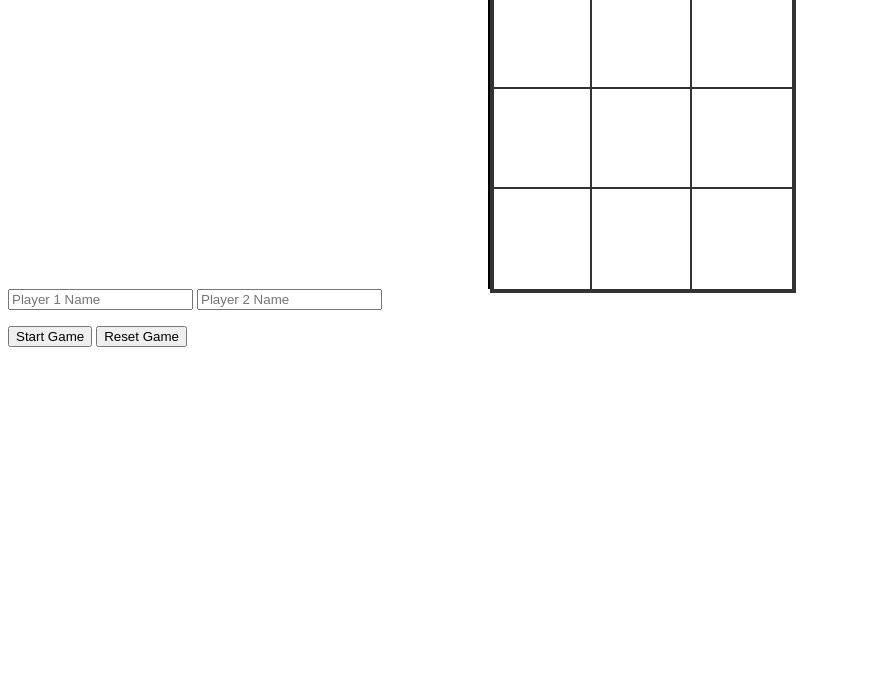
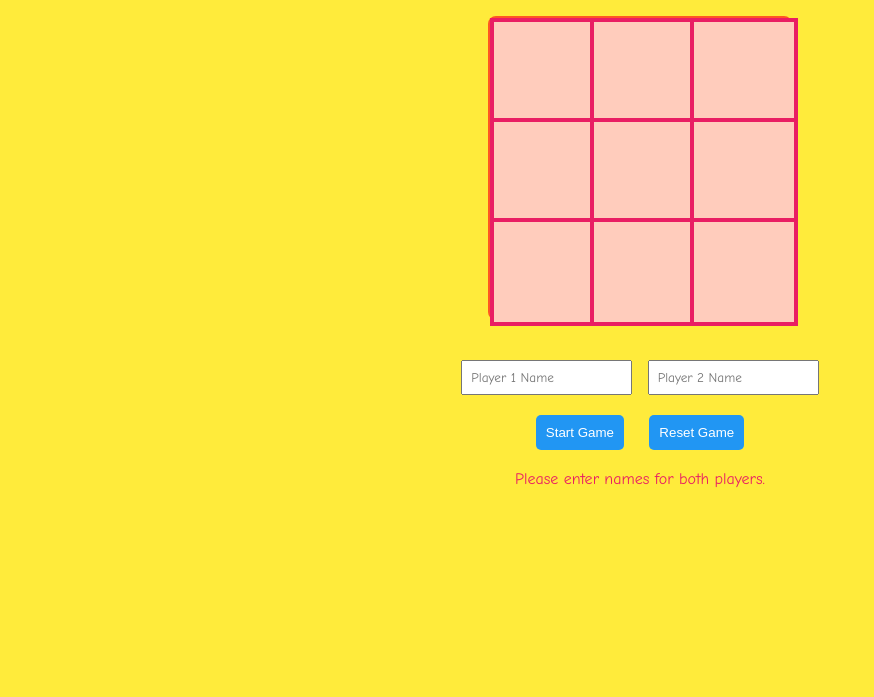
Before and after one commit to adilshads/ticTacToe, a website: page index.html in a window 1280 px wide. Shown: the part 103-800 px from the top of the page, without its empty margins (0-874 px from the left). Drawn offline with Linux system fonts and the light colour scheme.

Commit message:
Add styling to web page

```diff
--- a/styles.css
+++ b/styles.css
@@ -1,67 +1,136 @@
-/* Add some basic styling to the game container */
+/* Body styles */
+body {
+    font-family: 'Comic Sans MS', 'Chalkboard SE', 'Comic Neue', cursive;
+    background-color: #ffeb3b; /* Bright yellow background */
+    margin: 0;
+    padding: 0;
+}
+
+/* Header styles */
+h1 {
+    text-align: center;
+    color: #e91e63; /* Pink heading */
+    font-family: 'Bangers', 'Comic Sans MS', 'Chalkboard SE', 'Comic Neue', cursive;
+    font-size: 3em; /* Larger font size */
+}
+
+
+/* Game container styles */
 .game {
     display: flex;
     flex-direction: column;
     align-items: center;
     margin-top: 30px;
-  }
+}
 
-  /* Add styles for the Tic Tac Toe board */
+/* Board styles */
 .board {
     display: grid;
     grid-template-columns: repeat(3, 100px);
     grid-template-rows: repeat(3, 100px);
     gap: 0; /* Remove any gap between the cells */
-    background-color: black;
+    background-color: #ff5722; /* Deep orange background */
     box-sizing: border-box;
     padding: 2px;
+    border-radius: 8px; /* Add a subtle border-radius for a rounded appearance */
 }
 
-
-/* Style the cells */
+/* Cell styles */
 .cell {
     display: flex;
     justify-content: center;
     align-items: center;
     width: 100px;
     height: 100px;
-    border: 2px solid #333;
+    border: 2px solid #e91e63; /* Pink border */
     font-size: 2em;
     cursor: pointer;
-    background-color: white;
+    background-color: #ffccbc; /* Light orange background */
+}
+
+.cell:nth-child(-n + 3),
+.cell:nth-last-child(-n + 3),
+.cell:nth-child(3n + 1),
+.cell:nth-child(3n),
+.cell:nth-child(2),
+.cell:nth-child(5),
+.cell:nth-child(8) {
+    border-width: 4px;
+}
+
+.cell:hover {
+    background-color: #ffd54f; /* Amber on hover */
+}
+
+/* Result styles */
+.result {
+    text-align: center;
+    font-size: 1.5em;
+    margin-top: 15px;
+    color: #4caf50; /* Green result text */
+    font-family: 'Comic Sans MS', 'Chalkboard SE', 'Comic Neue', cursive;
+}
+
+/* Players container styles */
+.players {
+    text-align: center;
+    margin-top: 20px;
+}
+
+/* Input styles */
+input {
+    padding: 8px;
+    margin: 5px;
+    font-family: 'Comic Sans MS', 'Chalkboard SE', 'Comic Neue', cursive;
+}
+
+/* Button styles */
+button {
+    padding: 10px;
+    margin: 10px;
+    background-color: #2196f3; /* Bright blue button */
+    color: white;
+    border: none;
+    border-radius: 5px;
+    cursor: pointer;
+    font-family: 'Bangers', 'Arial', sans-serif;
+}
+
+button:hover {
+    background-color: #1565c0; /* Darker blue on hover */
+}
+
+/* Error message styles */
+.error-message {
+    color: #e91e63; /* Pink error message text */
+    font-size: 16px;
+    margin-top: 10px;
+    font-family: 'Comic Sans MS', 'Chalkboard SE', 'Comic Neue', cursive;
+}
+
+/* Responsive adjustments */
+@media only screen and (max-width: 600px) {
+    .board {
+        grid-template-columns: repeat(3, 80px);
+        grid-template-rows: repeat(3, 80px);
+        gap: 0;
+        padding: 2px;
+    }
 }
 
 
-  /* Add bold borders to all sides of the cell */
-.cell:nth-child(-n + 3) {
-    border-top: 4px solid #333; /* Increase the thickness of top border */
+/* Player names display styles */
+#player1NameDisplay,
+#player2NameDisplay {
+    color: #e91e63; /* Pink player names */
+    font-size: 1.2em;
+    margin: 5px 0;
 }
 
-.cell:nth-last-child(-n + 3) {
-    border-bottom: 4px solid #333; /* Increase the thickness of bottom border */
+/* Player marker display styles */
+#player1MarkerDisplay,
+#player2MarkerDisplay {
+    color: #2196f3; /* Bright blue player markers */
+    font-size: 1.2em;
+    margin: 5px 0;
 }
-
-.cell:nth-child(3n + 1) {
-    border-left: 4px solid #333; /* Increase the thickness of left border */
-}
-
-.cell:nth-child(3n) {
-    border-right: 4px solid #333; /* Increase the thickness of right border */
-}
-
-.cell:hover {
-    background-color: #f2f2f2;
-}
-
-
-
-.hidden {
-    display: none;
-  }
-
-
-.error-message {
-    color: red;
-    font-size: 16px;
-    margin-top: 10px;
-}
```
